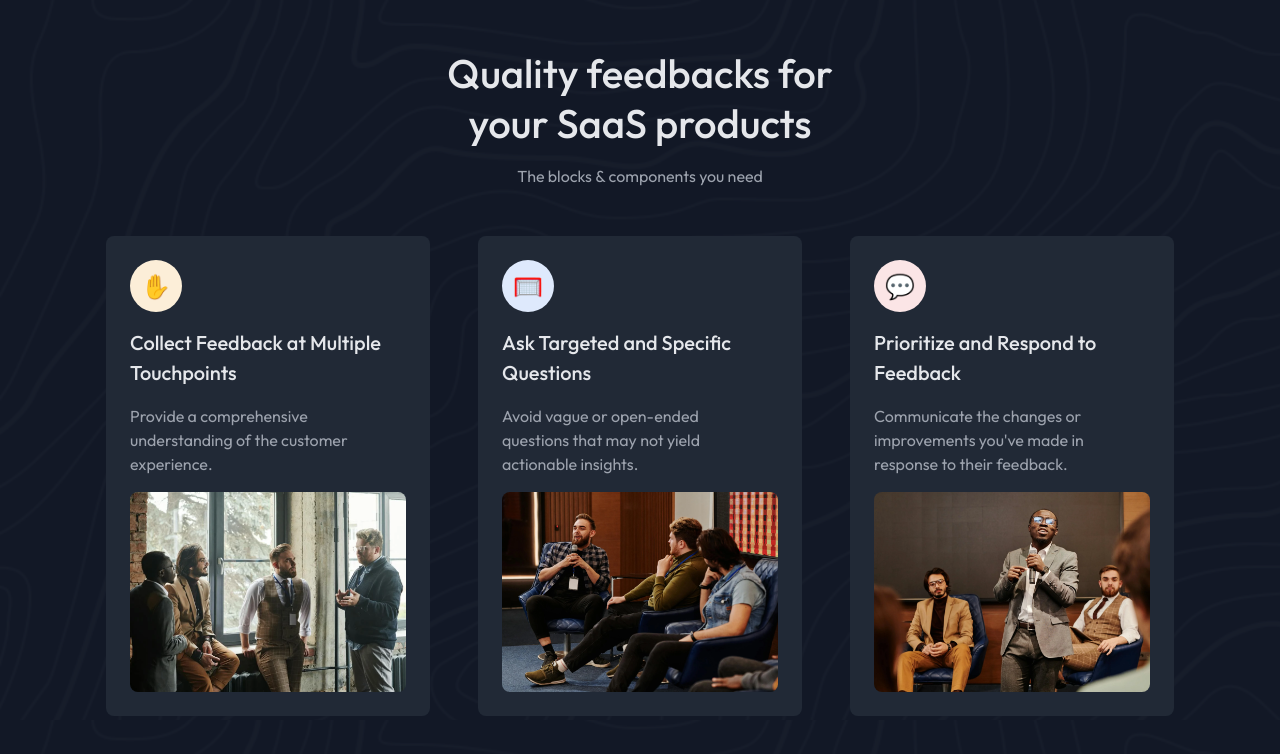
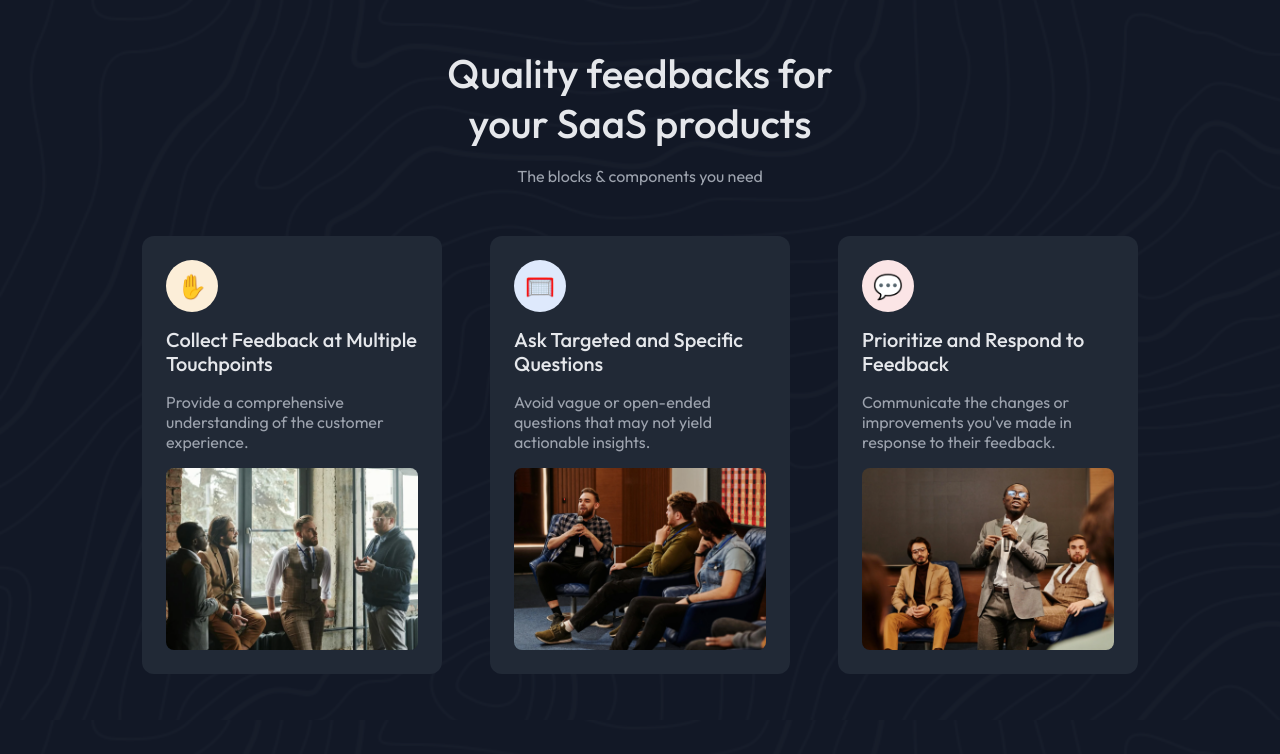
Before and after one commit to EdiedRamos/devchallenges, a Next.js app: page /feature-section in a window 1280 px wide. Shown: the top 754 px of the page. Built offline with nearby package versions, Linux system fonts and the light colour scheme.

Commit message:
feat: update card text leading

```diff
--- a/src/app/feature-section/(components)/featureCard.tsx
+++ b/src/app/feature-section/(components)/featureCard.tsx
@@ -12,12 +12,12 @@ type Props = { feature: FeatureI };
 
 export function FeatureCard({ feature }: Props) {
   return (
-    <article className="bg-fs-dark w-full max-w-[324px] p-6 rounded-lg hover:cursor-pointer hover:translate-y-4 transition-all">
+    <article className="bg-fs-dark w-full max-w-[300px] p-6 rounded-xl hover:cursor-pointer hover:translate-y-4 transition-all">
       {feature.Icon()}
-      <h3 className="mt-4 text-cs-20 font-medium text-fs-white">
+      <h3 className="mt-4 text-cs-20 font-medium text-fs-white leading-6">
         {feature.title}
       </h3>
-      <p className="my-4 text-fs-gray text-cs-16 max-w-[250px]">
+      <p className="my-4 text-fs-gray text-cs-16 max-w-[250px] leading-5">
         {feature.description}
       </p>
       <img
```
